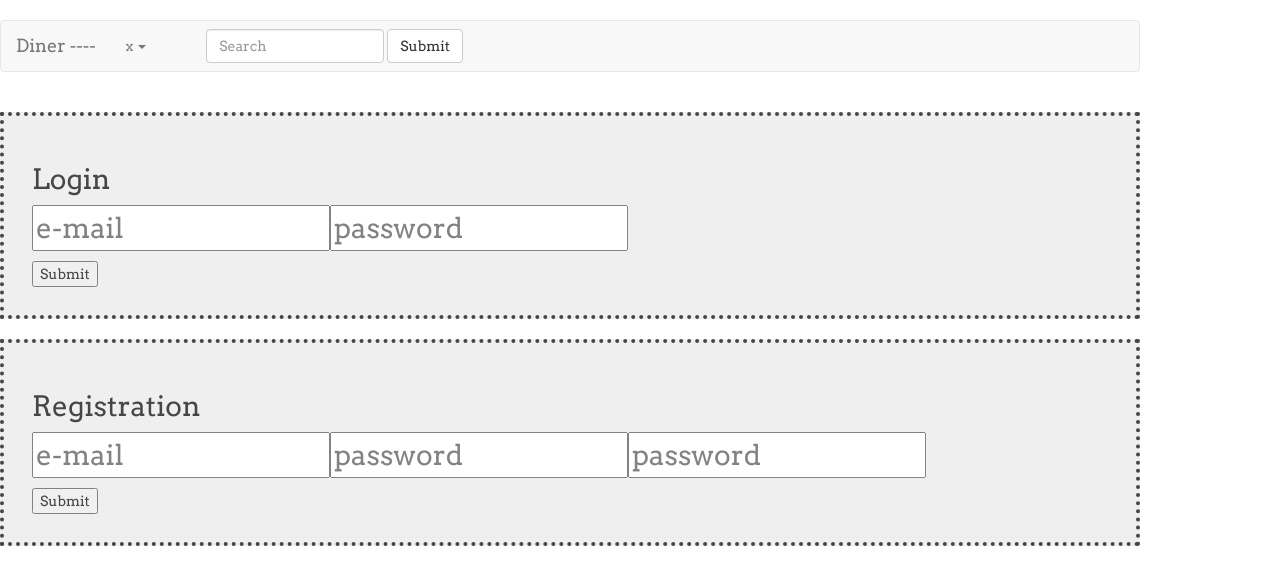
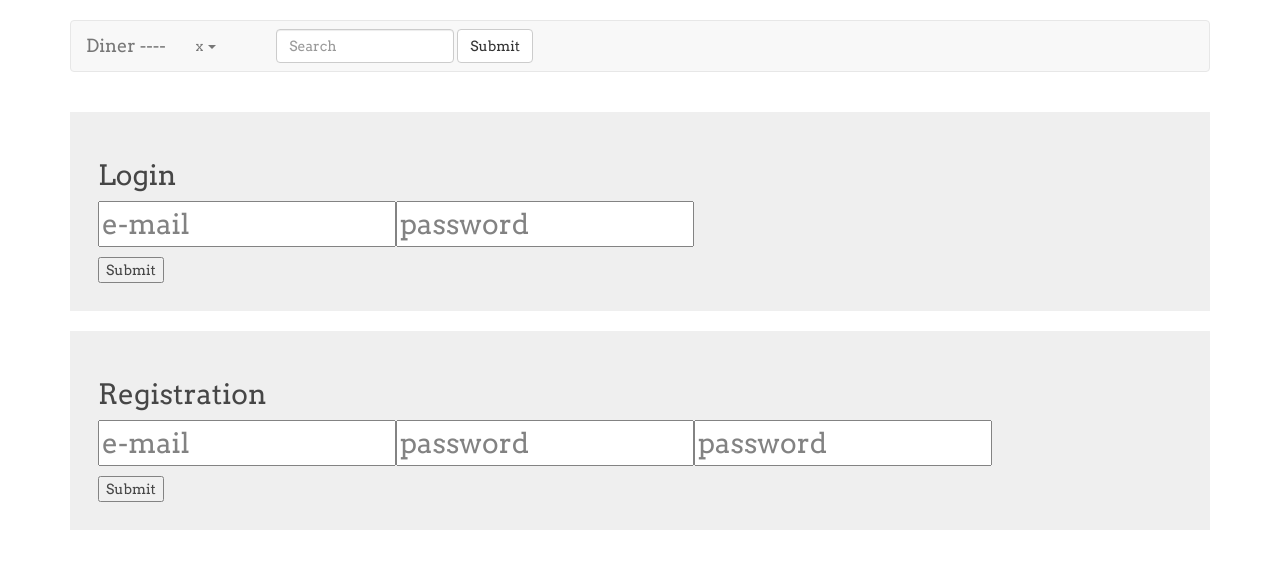
Before and after one commit to MartinCrane/dined-react, a React (Create React App) app: page / in a window 1280 px wide. Shown: the top 584 px of the page. Built offline with nearby package versions, Linux system fonts and the light colour scheme.

Commit message:
formatting

```diff
--- a/src/App.css
+++ b/src/App.css
@@ -16,8 +16,6 @@ p {
   transform: matrix3d(1,0,0.00,.0001,0.00,1,0.05,.0001,0,-0.05,1,0,0,,03,1);
   -webkit-transform: matrix3d(1,0,0.00,.0001,0.00,1,0.05,.0001,0,-0.05,1,0,0,,03,1);
   padding: 2em;
-  border-width: 4px;
-  border-style: dotted;
   border-color: black 3em;
   opacity: 0.9;
   background-color: #eee;
--- a/src/App.js
+++ b/src/App.js
@@ -1,9 +1,9 @@
 import React, { Component } from 'react';
 import { connect } from 'react-redux'
-import { Row, Col } from 'react-bootstrap';
+import { Row, Col, Grid } from 'react-bootstrap';
+import { Main } from './components/panels/Main'
 import { ConnectedLogin } from './components/account/Login'
 import { ConnectedRegister } from './components/account/Registration'
-import { Main } from './components/panels/Main'
 import { ConnectedNavigation } from './components/panels/Navigation'
 import logo from './logo.svg';
 
@@ -17,14 +17,14 @@ class App extends Component {
     let logout = <div> <ConnectedLogin /><ConnectedRegister /></div>
 
     return (
-      <div>
+      <Grid>
         <Row className="container" >
           <ConnectedNavigation/>
         </Row>
         <Row className="container">
           {this.props.login ? <Main /> : logout}
         </Row>
-      </div>
+      </Grid>
     );
   }
 }
--- a/src/components/restaurant/RestaurantThumb.js
+++ b/src/components/restaurant/RestaurantThumb.js
@@ -1,5 +1,5 @@
 import React, { Component } from 'react';
-import { Button, Collapse, Well } from 'react-bootstrap';
+import { Button, Collapse, Well, Image } from 'react-bootstrap';
 import { bindActionCreators } from 'redux'
 import { connect } from 'react-redux'
 import { addToFavorites, removeFromFavorites } from '../../actions/favorites'
@@ -42,7 +42,7 @@ export class RestaurantThumb extends Component {
                           <h2>{this.props.restaurant.address}</h2>
                           <h2>{this.props.restaurant.price}</h2>
                           <h2>{this.props.restaurant.rating}</h2>
-                          <img src={this.props.restaurant.image_url} />
+                          <Image src={this.props.restaurant.image_url} responsive />
                         </div>
 
                       </Collapse>
```
